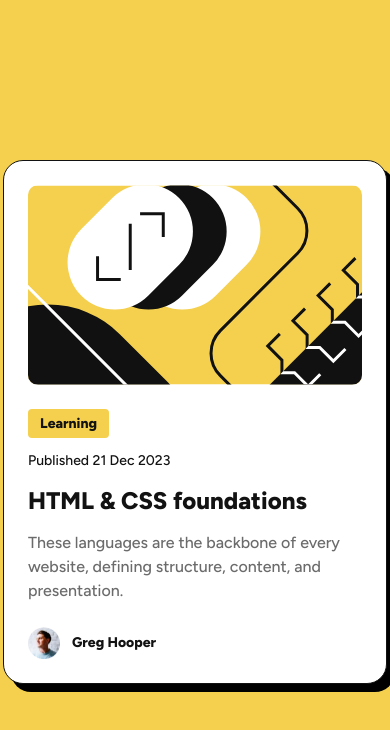
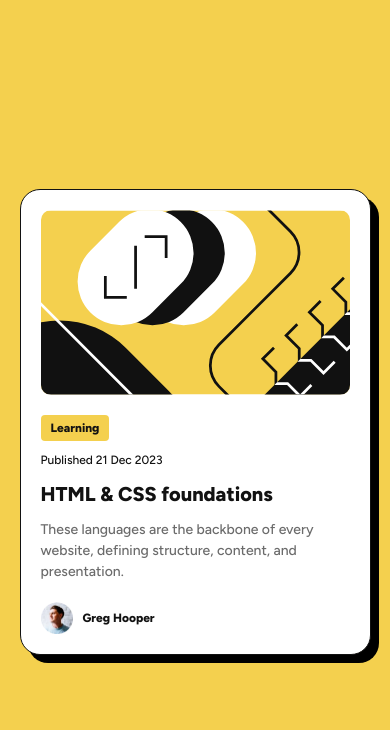
Before and after one commit to TinymolyDD/frontend-mentor-challenges, a plain HTML site: page blog-preview-card-main/index.html in a window 390 px wide. Drawn offline with Linux system fonts and the light colour scheme.

Commit message:
Adapt to small screen

```diff
--- a/blog-preview-card-main/styles.css
+++ b/blog-preview-card-main/styles.css
@@ -112,3 +112,17 @@ body {
   color: var(--grey-950);
   line-height: 150%;
 }
+
+@media (max-width: 400px) {
+  :root {
+    --font-24: 20px;
+    --font-16: 14px;
+    --font-14: 12px;
+    --spacing-24: 20px;
+    --spacing-12: 10px;
+  }
+  .card {
+    width: 90%;
+    margin: 0 auto;
+  }
+}
```
